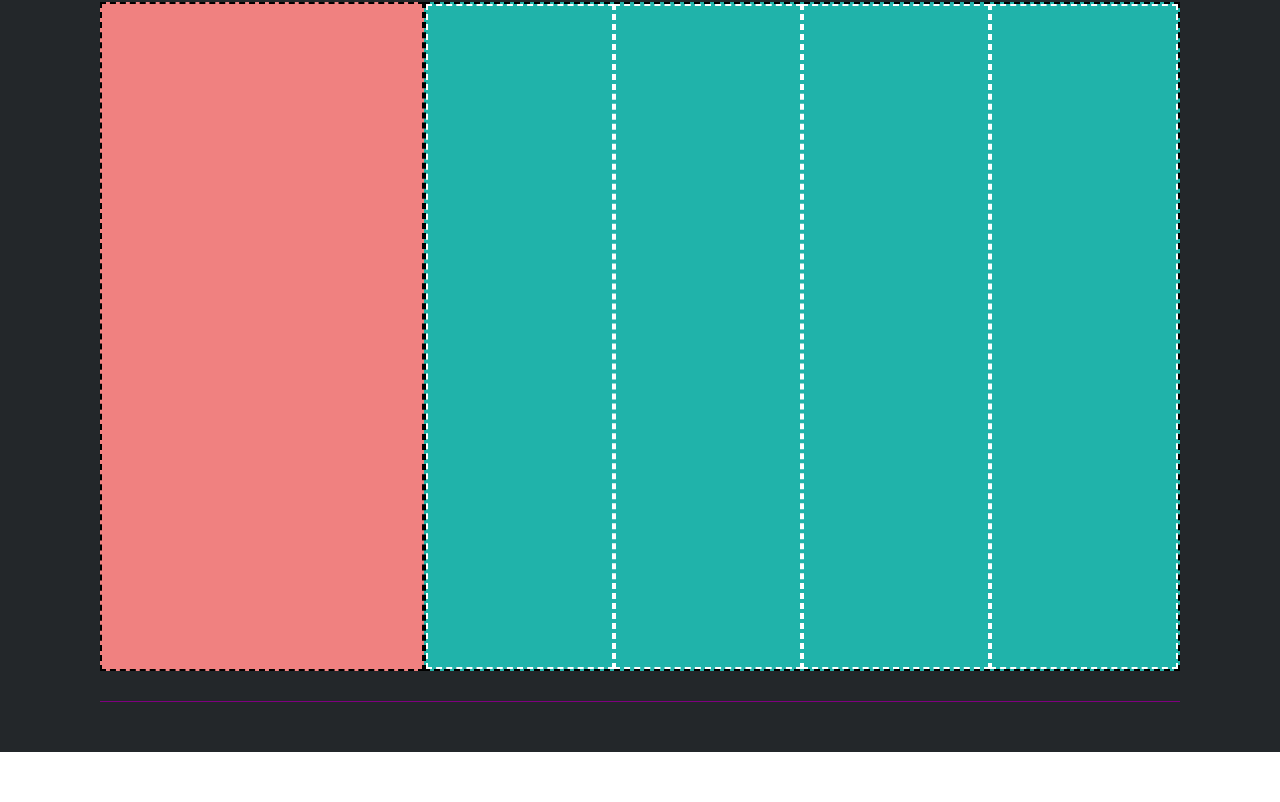
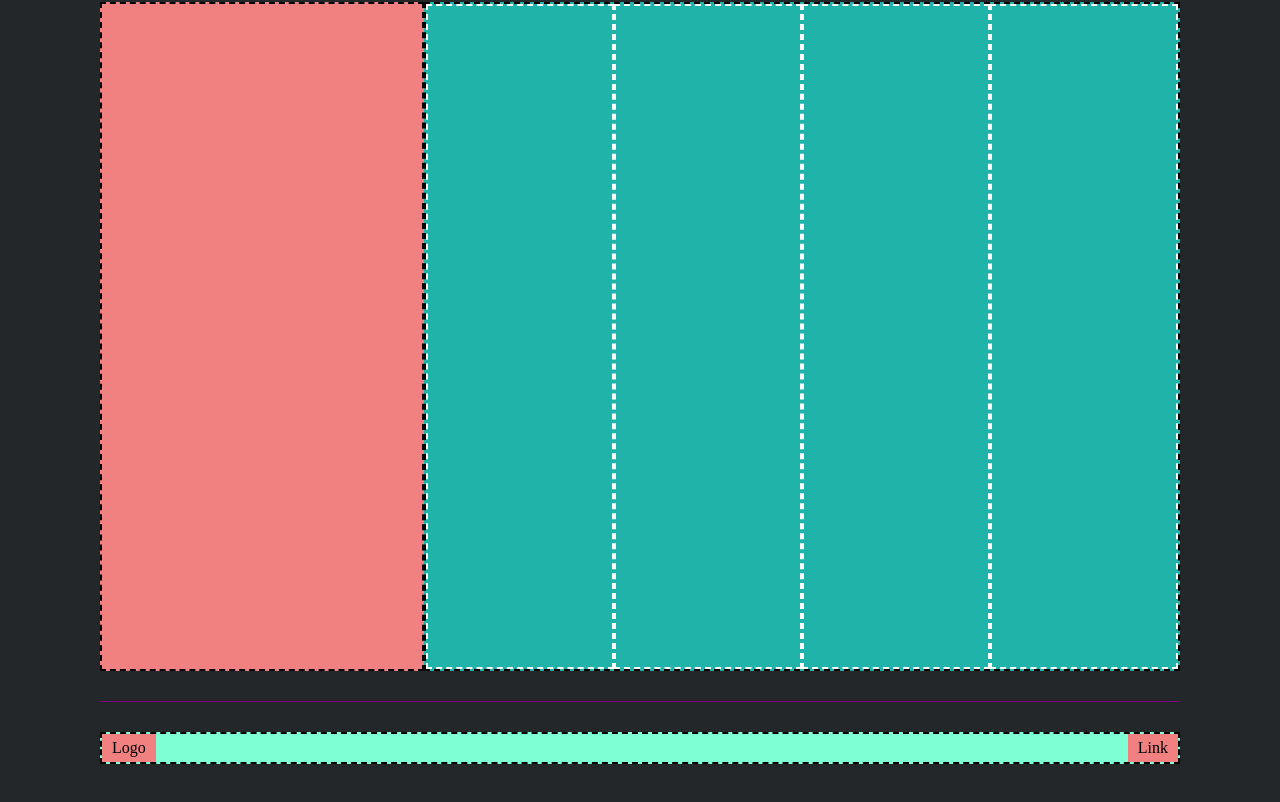
Before and after one commit to gabrielebonucci/htmlcss-struttura-discord, a plain HTML site: page index.html in a window 1280 px wide. Shown: the part 3728-4530 px from the top of the page. Before the commit the page ends 4480 px from the top, so only its background shows below. Drawn offline with Linux system fonts and the light colour scheme.

Commit message:
aggiunta footer

```diff
--- a/css/style.css
+++ b/css/style.css
@@ -138,3 +138,18 @@ height: 100%;
     flex-basis: 25%;
     border-color: white;
 }
+
+.footer-bottom{
+
+    display: flex;
+    justify-content: space-between;
+    align-items: center;
+    margin-top: 30px;
+        background-color:#7FFFD4;
+
+}
+
+.footer-bottom>*{
+    padding: 5px 10px;
+    background-color:#F08180;
+}
--- a/index.html
+++ b/index.html
@@ -108,7 +108,11 @@
 
             </div>
 
-            <div class="footer-bottom"></div>
+            <div class="footer-bottom border">
+                <div>Logo</div>
+                <div>Link</div>
+
+            </div>
         </div>
     </footer>
 
```
